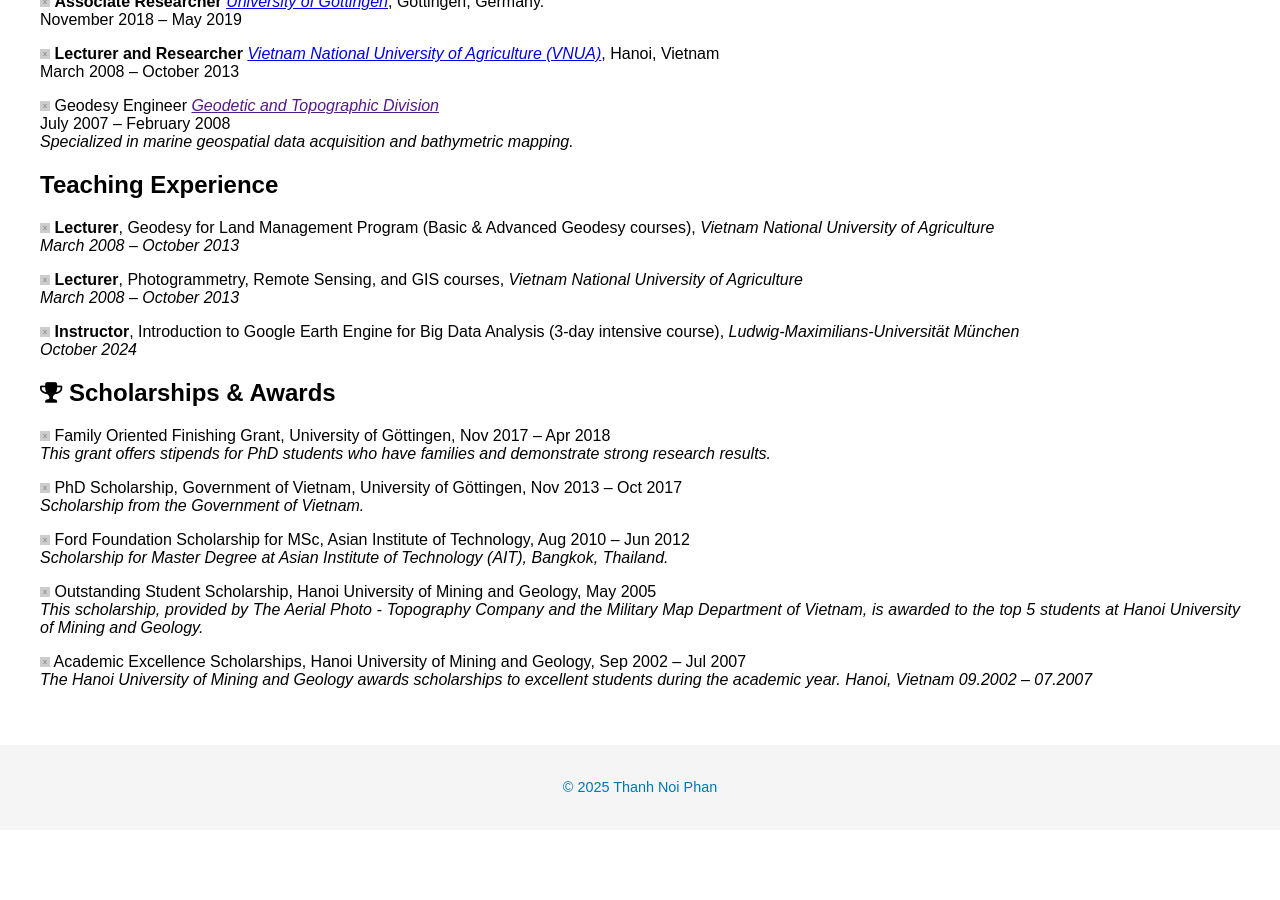
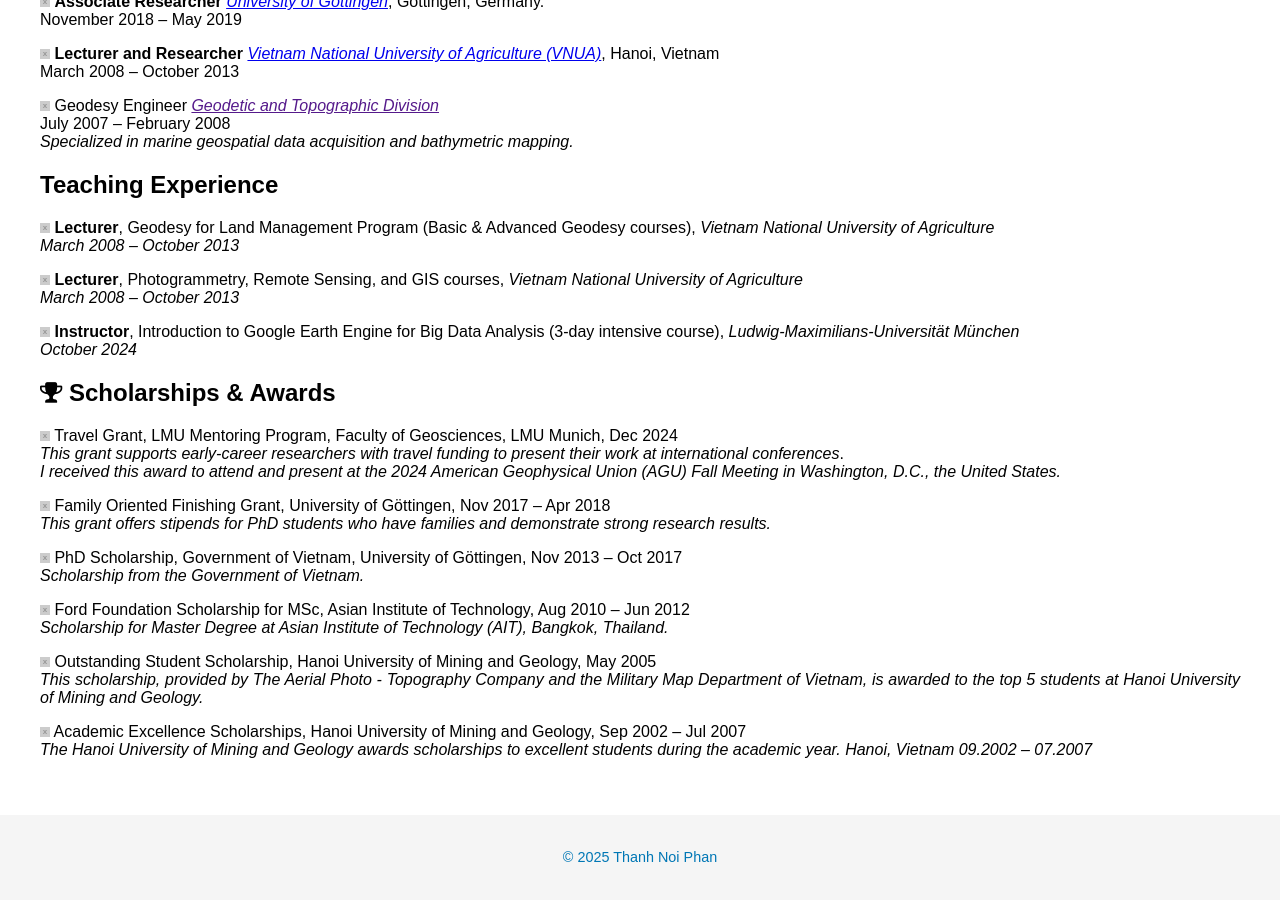
Before and after one commit to thanhnoiphan/thanhnoiphan.github.io, a Jekyll site: the page built from cv.md, in a window 1280 px wide and 900 px high, scrolled down 868 px. Built offline with Jekyll 4.4.1, drawn with Linux system fonts in a browser that asks for light colours; nearby versions of some CDN libraries; a script that is not in the unit is left out; before the commit the page ends 1698 px from its top, so only the background shows below that.

Commit message:
Update cv.md

```diff
--- a/cv.md
+++ b/cv.md
@@ -74,6 +74,11 @@
   _October 2024_
 
 ## <i class="fa fa-trophy"></i> Scholarships & Awards
+
+![#00CCBB](https://placehold.co/10x10/00CCBB/00CCBB.png) Travel Grant, LMU Mentoring Program, Faculty of Geosciences, LMU Munich, Dec 2024 <br>
+*This grant supports early-career researchers with travel funding to present their work at international conferences*. <br>
+*I received this award to attend and present at the 2024 American Geophysical Union (AGU) Fall Meeting in Washington, D.C., the United States.*
+
 ![#00CCBB](https://placehold.co/10x10/00CCBB/00CCBB.png) Family Oriented Finishing Grant, University of Göttingen, Nov 2017 – Apr 2018 <br>
 *This grant offers stipends for PhD students who have families and demonstrate strong research results.*
 
```
